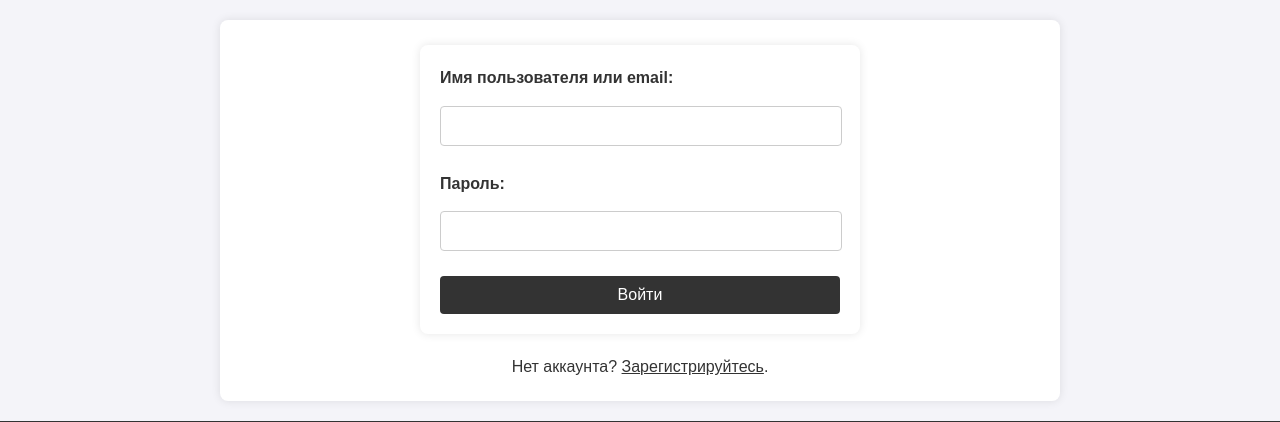
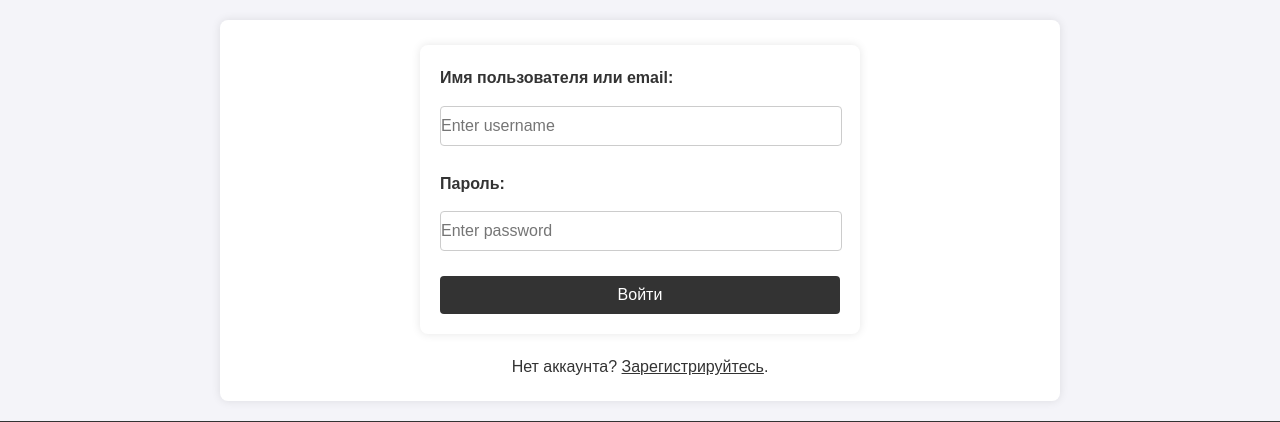
Before and after one commit to KostantinRudenko/Blog-Web-App, a Django app: page /user/login/ in a window 1280 px wide. Shown: the part 126-548 px from the top of the page. Run offline with Django 5.2, Linux system fonts and the light colour scheme.

Commit message:
updated login form

```diff
--- /dev/null
+++ b/blog_app/user_app/forms.py
@@ -0,0 +1,13 @@
+from django import forms
+
+from django.contrib.auth.models import User
+from django.contrib.auth.forms import AuthenticationForm
+
+class UserAuthenticationForm(AuthenticationForm):
+    username = forms.CharField(widget=forms.TextInput(attrs={'id':'username',
+                                                             'placeholder':'Enter username'}))
+    password = forms.CharField(widget=forms.PasswordInput(attrs={'id':'password',
+                                                                 'placeholder':'Enter password'}))
+    class Meta:
+        model = User
+        fields = ['username', 'password']
--- a/blog_app/user_app/templates/user_app/login.html
+++ b/blog_app/user_app/templates/user_app/login.html
@@ -14,11 +14,11 @@
     {% csrf_token %}
     <div class="form-group">
         <label for="username">Имя пользователя или email:</label>
-        <input type="text" id="username" name="username" required>
+        {{ form.username }}
     </div>
     <div class="form-group">
         <label for="password">Пароль:</label>
-        <input type="password" id="password" name="password" required>
+        {{ form.password }}
     </div>
     <button type="submit">Войти</button>
 </form>
--- a/blog_app/user_app/views.py
+++ b/blog_app/user_app/views.py
@@ -1,8 +1,24 @@
-from django.shortcuts import render
+from django.shortcuts import render, HttpResponseRedirect
+from django.contrib import auth
+from django.urls import reverse
+
+from .forms import UserAuthenticationForm
 
 # Create your views here.
 def login(request):
-    context = {"title" : "Login"}
+    if request.method == "POST":
+        form = UserAuthenticationForm(data=request.POST)
+        if form.is_valid():
+            username = request.POST['username']
+            password = request.POST['password']
+            user = auth.authenticate(username=username, password=password)
+            if user:
+                auth.login(request, user)
+                return HttpResponseRedirect(reverse('index'))
+    else:
+        form = UserAuthenticationForm()
+    context = {"title" : "Login",
+               "form" : UserAuthenticationForm()}
     return render(request, 'user_app/login.html', context)
 
 def signup(request):
```
Also changed, not shown: blog_app/db.sqlite3.
